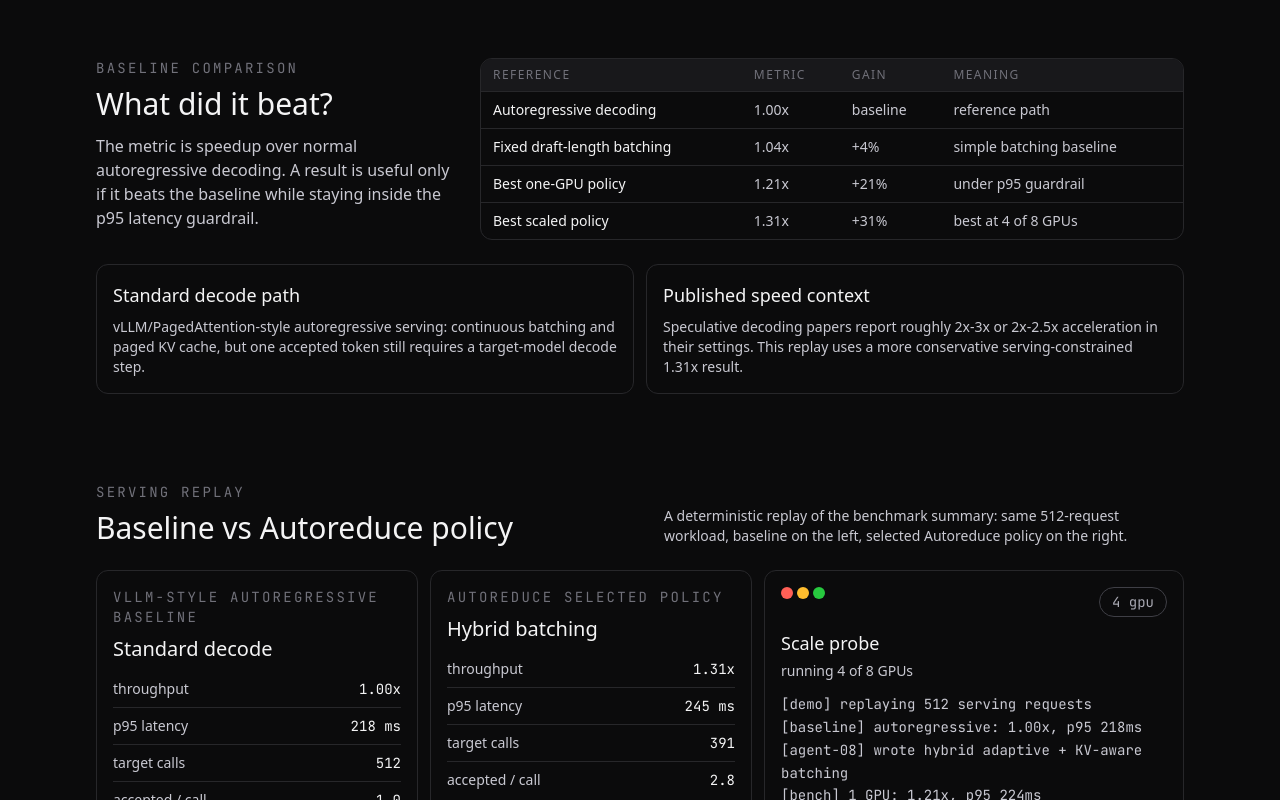
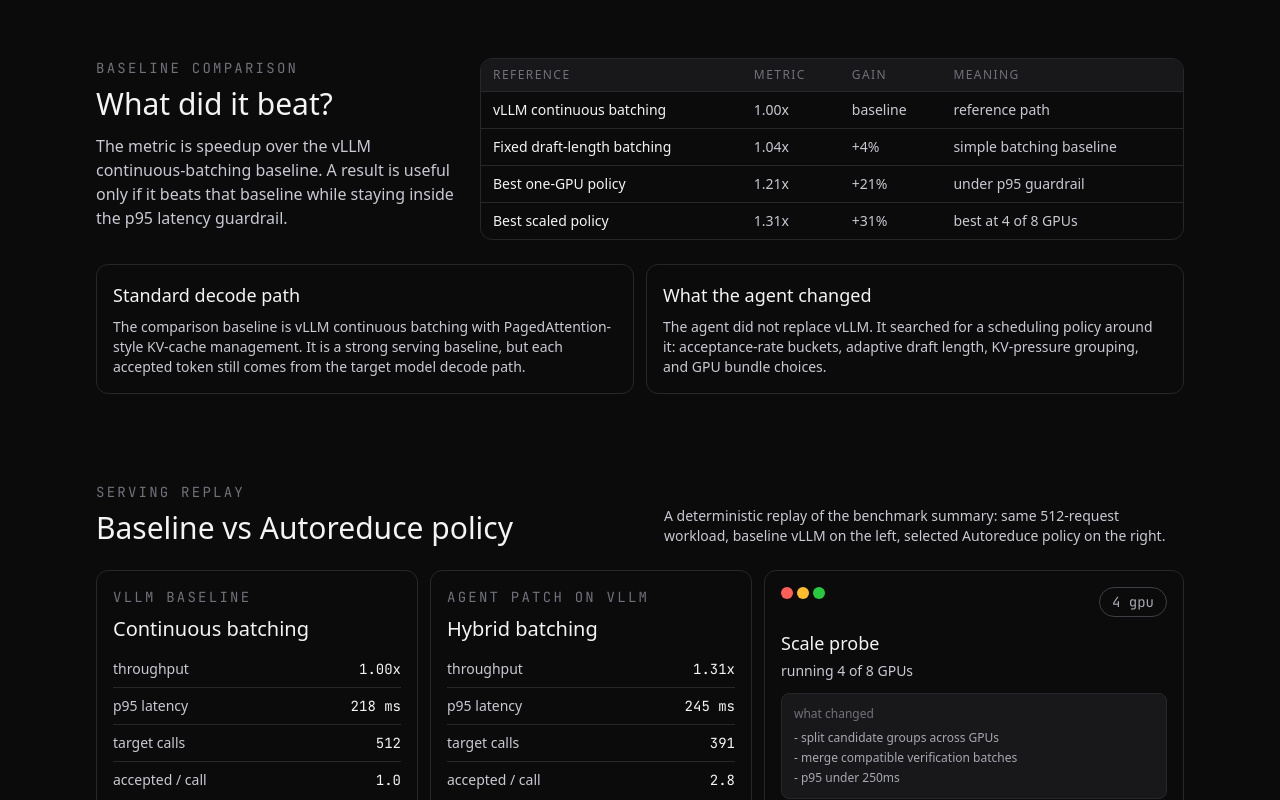
Before and after one commit to vishruthb/autoreduce, a Next.js app in the folder web/: page /case-studies/speculative-decoding in a window 1280 px wide. Shown: the part 640-1440 px from the top of the page. Built offline with nearby package versions, Linux system fonts and the light colour scheme.

Commit message:
Clarify vLLM baseline and agent policy replay

```diff
--- a/web/app/case-studies/speculative-decoding/page.tsx
+++ b/web/app/case-studies/speculative-decoding/page.tsx
@@ -26,7 +26,7 @@
   ["Benchmark", "sealed serving benchmark"],
   ["Metric", "quality-adjusted throughput speedup"],
   ["Latency guardrail", "p95 <= 250 ms"],
-  ["Baseline", "autoregressive decoding = 1.00x"],
+  ["Baseline", "vLLM continuous batching = 1.00x"],
 ];
 
 const AGENTS = [
@@ -139,7 +139,7 @@
 ];
 
 const BASELINES = [
-  ["Autoregressive decoding", "1.00x", "baseline", "reference path"],
+  ["vLLM continuous batching", "1.00x", "baseline", "reference path"],
   ["Fixed draft-length batching", "1.04x", "+4%", "simple batching baseline"],
   ["Best one-GPU policy", "1.21x", "+21%", "under p95 guardrail"],
   ["Best scaled policy", "1.31x", "+31%", "best at 4 of 8 GPUs"],
@@ -148,11 +148,11 @@
 const CONTEXT = [
   [
     "Standard decode path",
-    "vLLM/PagedAttention-style autoregressive serving: continuous batching and paged KV cache, but one accepted token still requires a target-model decode step.",
+    "The comparison baseline is vLLM continuous batching with PagedAttention-style KV-cache management. It is a strong serving baseline, but each accepted token still comes from the target model decode path.",
   ],
   [
-    "Published speed context",
-    "Speculative decoding papers report roughly 2x-3x or 2x-2.5x acceleration in their settings. This replay uses a more conservative serving-constrained 1.31x result.",
+    "What the agent changed",
+    "The agent did not replace vLLM. It searched for a scheduling policy around it: acceptance-rate buckets, adaptive draft length, KV-pressure grouping, and GPU bundle choices.",
   ],
 ];
 
@@ -304,8 +304,8 @@
             </p>
             <h2 className="mt-sm text-display-lg text-ink">What did it beat?</h2>
             <p className="mt-md text-body-md text-body">
-              The metric is speedup over normal autoregressive decoding. A result is useful only if
-              it beats the baseline while staying inside the p95 latency guardrail.
+              The metric is speedup over the vLLM continuous-batching baseline. A result is useful
+              only if it beats that baseline while staying inside the p95 latency guardrail.
             </p>
           </div>
           <ComparisonTable rows={BASELINES} />
@@ -330,7 +330,7 @@
             </div>
             <p className="max-w-[520px] text-body-sm text-body">
               A deterministic replay of the benchmark summary: same 512-request workload, baseline
-              on the left, selected Autoreduce policy on the right.
+              vLLM on the left, selected Autoreduce policy on the right.
             </p>
           </div>
           <SpeculativeServingReplay />
@@ -416,10 +416,36 @@
 
         <section className="mt-section grid gap-md lg:grid-cols-3">
           <article className="rounded-lg border border-hairline bg-canvas p-xl">
+            <h3 className="text-heading-md text-ink">Why this policy won</h3>
+            <p className="mt-md text-body-sm text-body">
+              The agent guessed that acceptance rate is the real control signal. Easy requests can
+              safely use longer drafts, while hard requests need shorter drafts to avoid wasted
+              verification.
+            </p>
+          </article>
+          <article className="rounded-lg border border-hairline bg-canvas p-xl">
+            <h3 className="text-heading-md text-ink">Why KV grouping helped</h3>
+            <p className="mt-md text-body-sm text-body">
+              Mixing long-context and short-context requests made batches look full while increasing
+              memory pressure. Grouping similar KV footprints kept verification batches healthier.
+            </p>
+          </article>
+          <article className="rounded-lg border border-hairline bg-canvas p-xl">
+            <h3 className="text-heading-md text-ink">Why 8 GPUs lost</h3>
+            <p className="mt-md text-body-sm text-body">
+              The extra GPUs allowed larger candidate groups, but larger groups pushed p95 above the
+              guardrail. The planner kept the 4-GPU point and used the rest for broad search.
+            </p>
+          </article>
+        </section>
+
+        <section className="mt-section grid gap-md lg:grid-cols-3">
+          <article className="rounded-lg border border-hairline bg-canvas p-xl">
             <h3 className="text-heading-md text-ink">Useful result</h3>
             <p className="mt-md text-body-sm text-body">
               The best policy improved throughput by 31% over autoregressive decoding while staying
-              under the latency target at the 4-GPU point.
+              under the latency target at the 4-GPU point, compared to the vLLM continuous-batching
+              baseline.
             </p>
           </article>
           <article className="rounded-lg border border-hairline bg-canvas p-xl">
--- a/web/components/case-studies/SpeculativeServingReplay.tsx
+++ b/web/components/case-studies/SpeculativeServingReplay.tsx
@@ -6,21 +6,23 @@
 const STEPS = [
   {
     label: "baseline",
-    title: "Baseline autoregressive",
-    status: "replaying standard decode",
+    title: "vLLM baseline",
+    status: "continuous batching, no speculative policy",
     progress: 18,
     baseline: { throughput: "1.00x", p95: "218 ms", targetCalls: "512", accepted: "1.0" },
     autoreduce: { throughput: "-", p95: "-", targetCalls: "-", accepted: "-" },
-    log: "[baseline] autoregressive: 1.00x, p95 218ms",
+    patch: ["vLLM continuous batching", "Paged KV cache", "one target decode per accepted token"],
+    log: "[baseline] vLLM continuous batching: 1.00x, p95 218ms",
   },
   {
     label: "agent",
     title: "Agent writes method",
-    status: "hybrid adaptive + KV-aware batching",
+    status: "adds policy layer around vLLM scheduler",
     progress: 34,
     baseline: { throughput: "1.00x", p95: "218 ms", targetCalls: "512", accepted: "1.0" },
     autoreduce: { throughput: "drafting", p95: "-", targetCalls: "-", accepted: "-" },
-    log: "[agent-08] wrote hybrid adaptive + KV-aware batching",
+    patch: ["bucket by acceptance estimate", "choose draft length 2/4/8", "avoid high KV-pressure mixes"],
+    log: "[agent-08] patched scheduler: acceptance buckets + KV-aware grouping",
   },
   {
     label: "1 gpu",
@@ -29,6 +31,7 @@
     progress: 52,
     baseline: { throughput: "1.00x", p95: "218 ms", targetCalls: "512", accepted: "1.0" },
     autoreduce: { throughput: "1.21x", p95: "224 ms", targetCalls: "423", accepted: "2.3" },
+    patch: ["2.3 accepted tokens/call", "17% fewer target calls", "p95 still inside guardrail"],
     log: "[bench] 1 GPU: 1.21x, p95 224ms",
   },
   {
@@ -38,6 +41,7 @@
     progress: 74,
     baseline: { throughput: "1.00x", p95: "218 ms", targetCalls: "512", accepted: "1.0" },
     autoreduce: { throughput: "1.31x", p95: "245 ms", targetCalls: "391", accepted: "2.8" },
+    patch: ["split candidate groups across GPUs", "merge compatible verification batches", "p95 under 250ms"],
     log: "[bench] 4 GPU: 1.31x, p95 245ms",
   },
   {
@@ -47,6 +51,7 @@
     progress: 88,
     baseline: { throughput: "1.00x", p95: "218 ms", targetCalls: "512", accepted: "1.0" },
     autoreduce: { throughput: "1.30x", p95: "269 ms", targetCalls: "394", accepted: "2.8" },
+    patch: ["more GPUs did not improve acceptance", "larger batches increased tail latency", "marginal gain went negative"],
     log: "[bench] 8 GPU: 1.30x, p95 269ms",
   },
   {
@@ -56,6 +61,7 @@
     progress: 100,
     baseline: { throughput: "1.00x", p95: "218 ms", targetCalls: "512", accepted: "1.0" },
     autoreduce: { throughput: "1.31x", p95: "245 ms", targetCalls: "391", accepted: "2.8" },
+    patch: ["ship 4-GPU serving policy", "leave 4 H100s for broad search", "keep vLLM baseline as fallback"],
     log: "[planner] choose 4 of 8 GPUs; return the rest to search",
   },
 ];
@@ -101,9 +107,9 @@
       <div className="grid gap-md md:grid-cols-2">
         <article className="rounded-lg border border-hairline bg-canvas p-lg">
           <p className="font-mono text-code-sm uppercase tracking-[0.16em] text-mute">
-            vLLM-style autoregressive baseline
+            vLLM baseline
           </p>
-          <h3 className="mt-sm text-heading-md text-ink">Standard decode</h3>
+          <h3 className="mt-sm text-heading-md text-ink">Continuous batching</h3>
           <MetricRows rows={step.baseline} />
           <div className="mt-lg h-[8px] overflow-hidden rounded-full bg-surface-soft">
             <div className="h-full rounded-full bg-hairline-strong" style={{ width: `${Math.min(step.progress, 92)}%` }} />
@@ -112,7 +118,7 @@
 
         <article className="rounded-lg border border-hairline bg-canvas p-lg">
           <p className="font-mono text-code-sm uppercase tracking-[0.16em] text-mute">
-            autoreduce selected policy
+            agent patch on vLLM
           </p>
           <h3 className="mt-sm text-heading-md text-ink">Hybrid batching</h3>
           <MetricRows rows={step.autoreduce} />
@@ -133,6 +139,14 @@
           <h3 className="text-heading-sm text-ink">{step.title}</h3>
           <p className="mt-xs text-body-sm text-body">{step.status}</p>
         </div>
+        <div className="mt-md rounded-md border border-hairline bg-surface-soft p-md">
+          <div className="text-caption-sm text-mute">what changed</div>
+          <ul className="mt-sm space-y-xs text-caption-sm text-charcoal">
+            {step.patch.map((item) => (
+              <li key={item}>- {item}</li>
+            ))}
+          </ul>
+        </div>
         <pre className="mt-md min-h-[160px] overflow-x-auto whitespace-pre-wrap font-mono text-code-sm leading-relaxed text-body">
           {["[demo] replaying 512 serving requests", ...logs].join("\n")}
         </pre>
```
